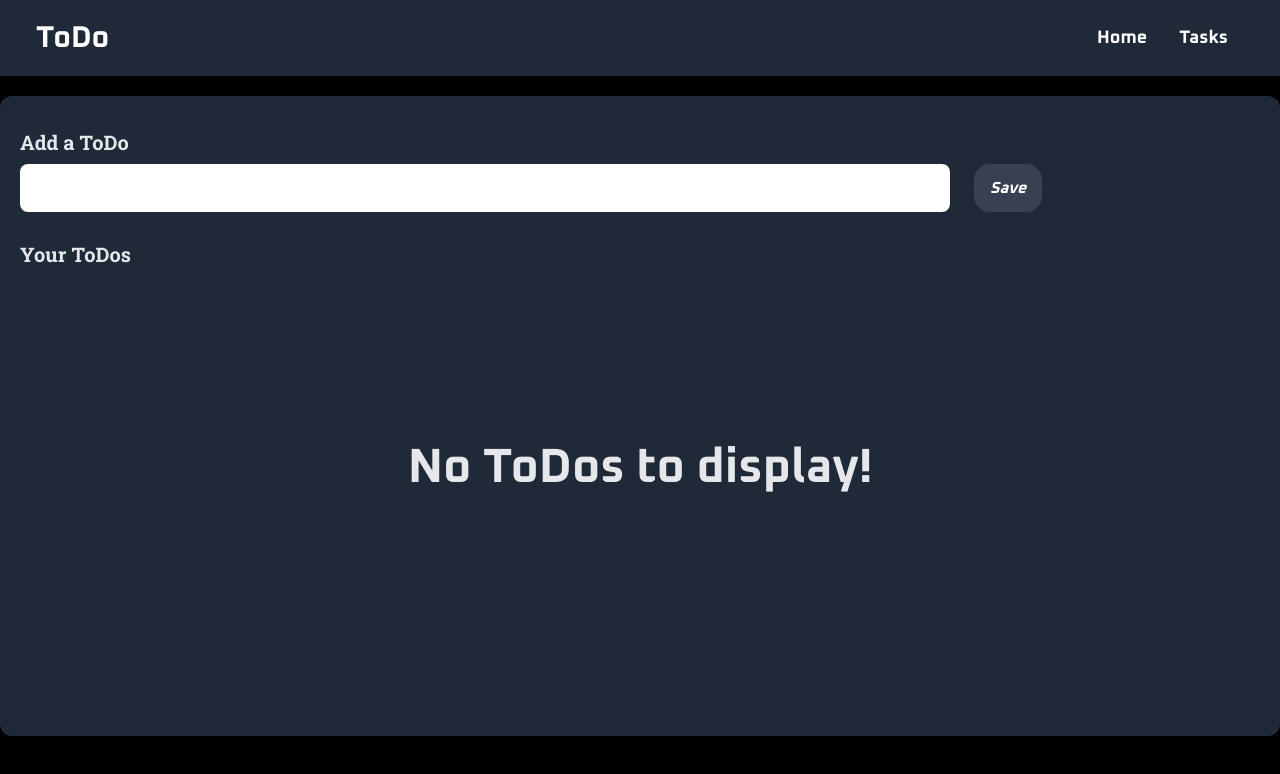
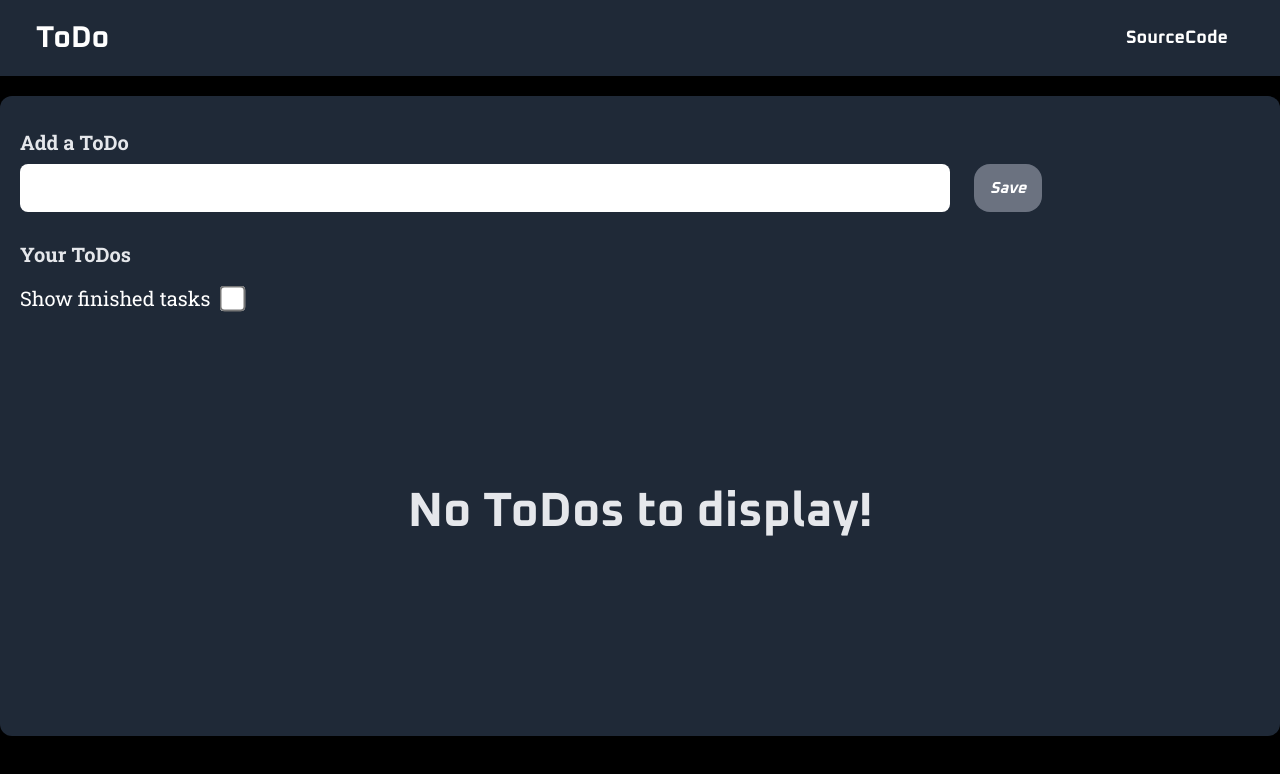
Before and after one commit to dipudangol2/todo, a React (Vite) app: page / in a window 1280 px wide. Shown: the top 774 px of the page. Built offline with nearby package versions, Linux system fonts and the light colour scheme.

Commit message:
Checkbox checked for completed items on render and NavBar changes

```diff
--- a/src/components/NavBar.jsx
+++ b/src/components/NavBar.jsx
@@ -5,8 +5,7 @@ const NavBar = () => {
         <span className="font-bold text-3xl mx-9">ToDo</span>
       </div>
       <ul className="flex gap-8 mx-9 p-4 text-lg">
-        <li className="cursor-pointer hover:font-bold transition-all-duration-75">Home</li>
-        <li className="cursor-pointer hover:font-bold transition-all duration-75">Tasks</li>
+        <li className="cursor-pointer hover:font-bold transition-all-duration-75"><a href="https://www.github.com/dipudangol2/todo" target="_blank">SourceCode</a></li>
       </ul>
 
     </nav>
--- a/src/pages/Home.jsx
+++ b/src/pages/Home.jsx
@@ -11,14 +11,12 @@ const Home = () => {
     const [isMobile, setIsMobile] = useState(false);
     const [isEditing, setIsEditing] = useState(false);
     const isInitialLoad = useRef(false);
+    const [showFinished, setshowFinished] = useState(false);
+
 
     useEffect(() => {
-        const todosString = localStorage.getItem("todos");
-        if (todosString) {
-            let storedTodos = JSON.parse(todosString);
-            setTodos(storedTodos);
-        }
-
+        const userAgent = navigator.userAgent || window.opera;
+        setIsMobile(/android|iphone|ipad|mobile/i.test(userAgent));
     }, []);
 
 
@@ -37,19 +35,26 @@ const Home = () => {
 
     }, [todos]);
 
+    useEffect(() => {
+        const todosString = localStorage.getItem("todos");
+        if (todosString) {
+            let storedTodos = JSON.parse(todosString);
+            setTodos(storedTodos);
+        }
+
+    }, []);
 
 
-    useEffect(() => {
-        const userAgent = navigator.userAgent || window.opera;
-        setIsMobile(/android|iphone|ipad|mobile/i.test(userAgent));
-    }, []);
+    const toggleFinished = () => {
+
+    }
+
+
 
     const todoStyle = "bg-slate-400 text-gray-900 w-4/5 p-2 sm:p-4 rounded-xl font-roboto text-lg whitespace-pre-wrap"
     const handleSave = () => {
-        if (todo !== "") {
-            setTodos([...todos, { id: uuidv4(), todo, isCompleted: false }]);
-            setTodo("");
-        }
+        setTodos([...todos, { id: uuidv4(), todo, isCompleted: false }]);
+        setTodo("");
 
     }
     const handleEdit = (e, id) => {
@@ -81,13 +86,10 @@ const Home = () => {
 
     const handleCheckbox = (e) => {
         let id = e.target.name;
-        let index = todos.findIndex(item => {
-            return item.id === id;
-        })
-        let newTodos = [...todos];
-        console.log(id, index, newTodos);
-        newTodos[index].isCompleted = !newTodos[index].isCompleted;
-        setTodos(newTodos);
+        const updatedTodos = todos.map((item) =>
+            item.id === id ? { ...item, isCompleted: !item.isCompleted } : item
+        );
+        setTodos(updatedTodos);
 
     }
 
@@ -114,13 +116,24 @@ const Home = () => {
                     >
                     </textarea>
 
-                    <button onClick={handleSave}
-                        className="bg-gray-700 ml-4 transition-all duration-200 hover:bg-gray-600  font-bold p-2 px-4 rounded-2xl text-white font-oxanium italic  ">
+                    <button
+                        disabled={todo.length <= 3}
+                        onClick={handleSave}
+                        className="bg-gray-700 ml-4 transition-all duration-200 hover:bg-gray-600 disabled:bg-gray-500 font-bold p-2 px-4 rounded-2xl text-white font-oxanium italic "
+
+                    >
                         Save
                     </button>
                 </div>
             </div>
             <h2 className="text-xl text-gray-200 font-roboto font-bold mt-4">Your ToDos</h2>
+            <div className="w-full flex flex-row  items-center gap-4 mt-4">
+                <span className="text-white text-xl font-roboto ">Show finished tasks</span>
+                <input
+                    className=" scale-[1.5] sm:scale-[2] transition-none "
+                    type="checkbox"
+                />
+            </div>
             <div className={
                 todos.length > 0 ?
                     ("todos flex flex-col items-center bg-slate-500 rounded-xl mt-4 px-2 py-8")
@@ -149,7 +162,7 @@ const Home = () => {
                                             className="sm:ml-2 scale-[2] sm:scale-[2.5] "
                                             name={item.id}
                                             type="checkbox"
-                                            value={item.isCompleted}
+                                            checked={item.isCompleted}
                                             onChange={handleCheckbox}
                                         />
                                     </div>
```
